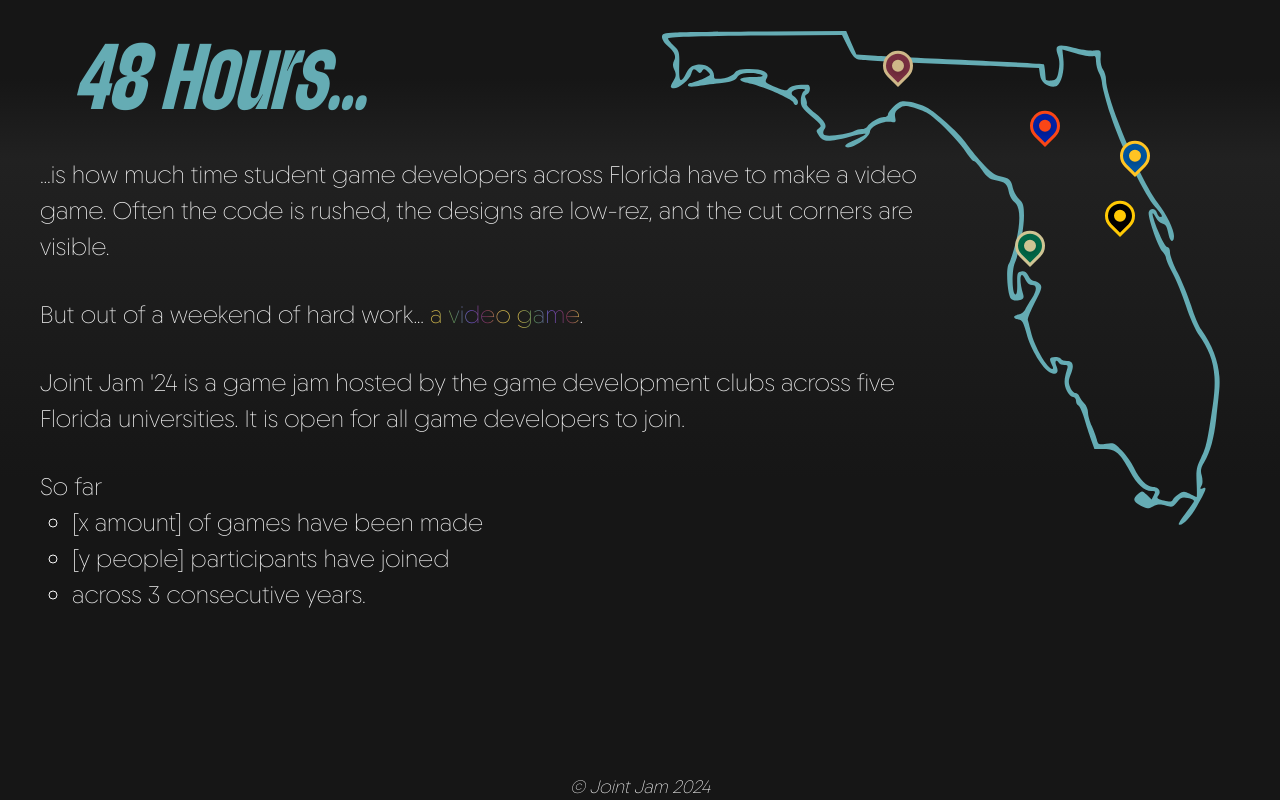
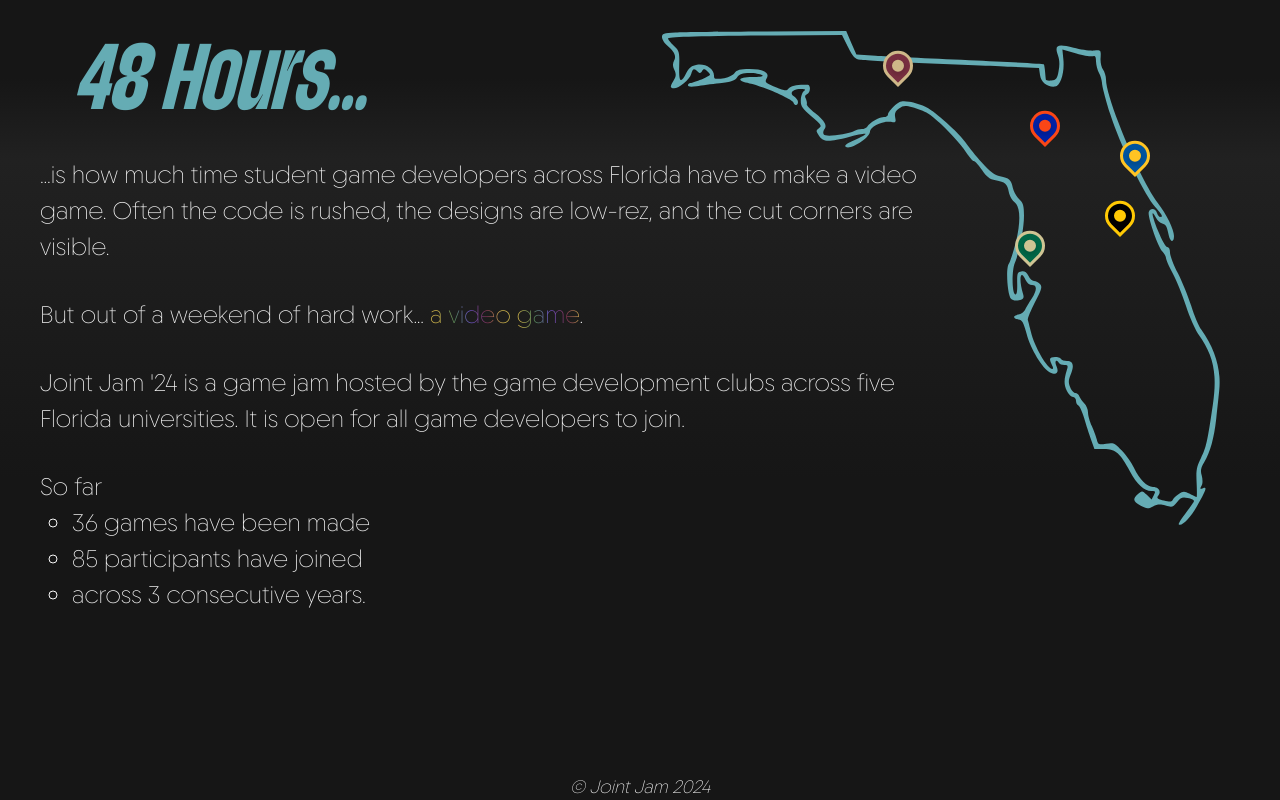
Before and after one commit to Joint-Jam/joint-jam.github.io, a React (Vite) app: page / in a window 1280 px wide. Shown: the part 641-1441 px from the top of the page. Built offline with nearby package versions, Linux system fonts and the light colour scheme; what tailwindcss-debug-screens would draw is missing.

Commit message:
Add submission information to events

```diff
--- a/src/data/Events.ts
+++ b/src/data/Events.ts
@@ -3,6 +3,13 @@ export interface Event {
     start: Date;
     end: Date;
     itchUrl: string;
+    theme: string;
+    submissions: {
+      name: string;
+      url: string;
+      logo: string;
+      authors: string[];
+    }[];
 }
 
 export const Events: Event[] = [
@@ -11,18 +18,242 @@ export const Events: Event[] = [
     start: new Date("2024-03-29T18:00"),
     end: new Date("2024-03-31T18:00"),
     itchUrl: "https://itch.io/jam/joint-jam-2024/",
+    theme: "TBA",
+    submissions: [],
   },
   {
     name: "Joint Jam 2023",
     start: new Date("2023-03-31T19:00"),
     end: new Date("2023-04-02T19:00"),
     itchUrl: "https://itch.io/jam/joint-jam-2023/",
+    theme: "You Really Shouldn't Mix Those",
+    submissions: [
+      {
+        name: "Potion Panic",
+        url: "https://siivergoid.itch.io/potion-panic",
+        logo: "https://img.itch.zone/aW1nLzExNzUyMzAzLnBuZw==/315x250%23c/mG4W%2Ft.png",
+        authors: [ "SilverGold" ],
+      },
+      {
+        name: "fEAR",
+        url: "https://happymorgan.itch.io/fear",
+        logo: "https://img.itch.zone/aW1nLzExNzU0Mzc4LnBuZw==/315x250%23c/csuVgM.png",
+        authors: [ "Mo", "TheFascistHazelnut", "Marissa Manley", "ThadMuchnok" ],
+      },
+      {
+        name: "LIT",
+        url: "https://joaqstarr.itch.io/lit",
+        logo: "https://img.itch.zone/aW1nLzExNzU1OTUwLnBuZw==/315x250%23c/TFG9Ca.png",
+        authors: [ "Joaqstarr" ],
+      },
+      {
+        name: "The Potions Predicament",
+        url: "https://shion-wild.itch.io/potionpredicament",
+        logo: "https://img.itch.zone/aW1nLzExNzUyMjQ4LnBuZw==/315x250%23c/Zq2rtw.png",
+        authors: [ "Dillon W.", "Wildgamez", "little fifth" ],
+      },
+      {
+        name: "Rock Paper - What!?",
+        url: "https://micaiaharts.itch.io/rock-paper-what",
+        logo: "https://img.itch.zone/aW1nLzExNzU2Mjg2LnBuZw==/315x250%23c/Ltw8R8.png",
+        authors: [ "MicaiahArts", "Mochithealchemest", "Pillbird" ],
+      },
+      {
+        name: "GobboVersus",
+        url: "https://ttmayor.itch.io/gobbo-versus",
+        logo: "https://img.itch.zone/aW1nLzExNzU1MTMwLnBuZw==/315x250%23c/YnpOt6.png",
+        authors: [ "ttmayor", "Joseph DeMartini", "Cole" ],
+      },
+      {
+        name: "MIX - SHOT",
+        url: "https://jchrisobeso.itch.io/uncanny-mixture",
+        logo: "https://img.itch.zone/aW1nLzExNzU2MzAzLnBuZw==/315x250%23c/0XrPqk.png",
+        authors: [ "J.ChrisObeso", "Gonderage", "David Forver", "NoeDimitri", "Kelvin285", "Rhaque20", "LeafSal", "Peter DeVita" ],
+      },
+      {
+        name: "Chimera Combat",
+        url: "https://surprisestudios.itch.io/chimera-combat",
+        logo: "https://img.itch.zone/aW1nLzExNzU1OTA5LnBuZw==/315x250%23c/w4owsC.png",
+        authors: [ "SurpriseStudios", "DStroid", "Luckyleol", "Arkiteuthis" ],
+      },
+      {
+        name: "Froggy Rain!",
+        url: "https://vi-violetrose.itch.io/froggy-rain",
+        logo: "https://img.itch.zone/aW1nLzExNzUwMjA0LnBuZw==/315x250%23c/z55sgi.png",
+        authors: [ "vi_violetrose" ],
+      },
+      {
+        name: "Caster",
+        url: "https://tau-9.itch.io/caster",
+        logo: "https://img.itch.zone/aW1nLzExNzU2NTI0LnBuZw==/315x250%23c/eXiArC.png",
+        authors: [ "Tau-9" ],
+      },
+      {
+        name: "Alic N' Ferno",
+        url: "https://tetrachroma.itch.io/alice-ferno",
+        logo: "https://img.itch.zone/aW1nLzExNzU2NDA3LnBuZw==/315x250%23c/qa1PSn.png",
+        authors: [ "Tetrachroma" ],
+      },
+      {
+        name: "AwfulMix",
+        url: "https://nick00ksus.itch.io/awfulmix",
+        logo: "https://img.itch.zone/aW1nLzExNzU1NjM4LnBuZw==/315x250%23c/7rQ6JC.png",
+        authors: [ "nick00ksus" ],
+      },
+      {
+        name: "Hell in One",
+        url: "https://apostoljane.itch.io/golf-horror",
+        logo: "https://img.itch.zone/aW1nLzExNzU2NTgyLnBuZw==/315x250%23c/gFT%2FNq.png",
+        authors: [ "Jane Apostol", "fablefox5", "FrankSilantro" ],
+      },
+      {
+        name: "The Perfect Mixture",
+        url: "https://nailujdev.itch.io/the-perfect-mixture",
+        logo: "https://img.itch.zone/aW1nLzExNzU0OTYyLnBuZw==/315x250%23c/4ukAsw.png",
+        authors: [ "NailujDev" ],
+      },
+      {
+        name: "Potion Mixup",
+        url: "https://dudemandev.itch.io/potion-mixup",
+        logo: "https://img.itch.zone/aW1nLzExNzU2NDc0LmpwZw==/315x250%23c/3s1PL4.jpg",
+        authors: [ "dudemanDev" ],
+      },
+      {
+        name: "Chef's Inferno",
+        url: "https://masterofbanks.itch.io/2023-joint-jam-temporary-place-holder",
+        logo: "https://img.itch.zone/aW1nLzExNzU1MzI1LnBuZw==/315x250%23c/UP5r0f.png",
+        authors: [ "masterofbanks", "ItsRrev", "PinkJacketKid" ],
+      },
+      {
+        name: "Special Delivery",
+        url: "https://boltactiontoaster.itch.io/special-delivery",
+        logo: "https://img.itch.zone/aW1nLzExNzU2NDkzLnBuZw==/315x250%23c/vr%2BY7u.png",
+        authors: [ "BoltActionToaster", "Yasmina1014", "Dangerous Hard", "KaydeJ" ],
+      },
+      {
+        name: "Cooking Master",
+        url: "https://infinity-n-beyond.itch.io/cooking-master",
+        logo: "https://img.itch.zone/aW1nLzExNzUxMzAxLnBuZw==/315x250%23c/6DU8aP.png",
+        authors: [ "Infinity" ],
+      },
+      {
+        name: "Color Mixing Agar",
+        url: "https://oeug99.itch.io/color-mixing-agar",
+        logo: "https://img.itch.zone/aW1nLzExNzU1MTMxLnBuZw==/315x250%23c/tMq0Y8.png",
+        authors: [ "OEUG99" ],
+      },
+    ],
   },
   {
     name: "Joint Jam 2022",
     start: new Date("2022-04-01T19:00"),
     end: new Date("2022-04-3T19:00"),
     itchUrl: "https://itch.io/jam/florida-joint-jam",
+    theme: "Gotcha!",
+    submissions: [
+      {
+        name: "Real Girls",
+        url: "https://noedimitri.itch.io/real-girls",
+        logo: "https://img.itch.zone/aW1nLzg1NzM0OTEucG5n/315x250%23c/1hRiHe.png",
+        authors: [ "NoeDimitri", "ReHollow06", "J.ChrisObeso", "Kelvin285", "Gonderage", "Peter DeVita" ],
+      },
+      {
+        name: "blue collar bandit",
+        url: "https://tygutowski.itch.io/blue-collar-bandit",
+        logo: "https://img.itch.zone/aW1nLzg1NzI2NTMucG5n/315x250%23c/byIoid.png",
+        authors: [ "tygutowski" ],
+      },
+      {
+        name: "Fool's Robinhood",
+        url: "https://robozero.itch.io/fools-robinhood",
+        logo: "https://img.itch.zone/aW1nLzg1NzI3NzIucG5n/315x250%23c/KQ5%2B0y.png",
+        authors: [ "RoboZero", "fablefox5", "freehalleatus" ],
+      },
+      {
+        name: "Corsair Confiscation - The Professionals",
+        url: "https://dstroid.itch.io/corsair-confiscation",
+        logo: "https://img.itch.zone/aW1nLzg1NzM2MjIucG5n/315x250%23c/dLEUxV.png",
+        authors: [ "DStroid", "Pairjax", "BPerezGameDev", "Peyton Paul", "JacknCheese" ],
+      },
+      {
+        name: "Mystic Isles",
+        url: "https://happymorgan.itch.io/mystic-isles",
+        logo: "https://img.itch.zone/aW1nLzg1NzA4MjMucG5n/315x250%23c/JYaCKl.png",
+        authors: [ "Mo" ],
+      },
+      {
+        name: "Plunder",
+        url: "https://nickrocky213.itch.io/plunder",
+        logo: "https://img.itch.zone/aW1nLzg1NzI4OTgucG5n/315x250%23c/lAhZoX.png",
+        authors: [ "nickrocky213" ],
+      },
+      {
+        name: "Vacto",
+        url: "https://cobaltkat.itch.io/vacto",
+        logo: "https://img.itch.zone/aW1nLzg1NzIyMDAucG5n/315x250%23c/m9Senw.png",
+        authors: [ "cobaltkat", "Jonny Haldas" ],
+      },
+      {
+        name: "\"Just Catch The Player.\"",
+        url: "https://hyuneb50.itch.io/just-catch-the-player",
+        logo: "https://img.itch.zone/aW1nLzg1NzMzNTgucG5n/315x250%23c/1xJNkZ.png",
+        authors: [ "hyuneb50", "Alex Issa", "hi5aj", "Iden Yance" ],
+      },
+      {
+        name: "Untitled Dating Sim by Campfire Studios",
+        url: "https://scarlett-samurai.itch.io/untitleddatingsim",
+        logo: "https://img.itch.zone/aW1nLzg1NzQzMDQuanBn/315x250%23c/mEarZe.jpg",
+        authors: [ "Scarlett Samurai" ],
+      },
+      {
+        name: "Scrap Tractor",
+        url: "https://ultraskull.itch.io/ukrainianscraptractor",
+        logo: "https://img.itch.zone/aW1nLzg1NzAzNjkucG5n/315x250%23c/XFS7X4.png",
+        authors: [ "UltraSkull1000" ],
+      },
+      {
+        name: "Hack and Cash",
+        url: "https://timothyanthony.itch.io/hack-and-cash",
+        logo: "https://img.itch.zone/aW1nLzg1NzIzMjkucG5n/315x250%23c/ylusC3.png",
+        authors: [ "Waterkite" ],
+      },
+      {
+        name: "GOTCHA MAZE",
+        url: "https://jerdan1980.itch.io/gotcha-maze",
+        logo: "https://img.itch.zone/aW1nLzg1NzIwNzIucG5n/315x250%23c/vgAsGo.png",
+        authors: [ "jerdan1980", "AlenJames", "Apo11oAdAstra" ],
+      },
+      {
+        name: "Chicken Nabber",
+        url: "https://acehomie.itch.io/chicken-nabber",
+        logo: "https://img.itch.zone/aW1nLzg1NzE1MDIucG5n/315x250%23c/9CJ5Fr.png",
+        authors: [ "Acehomie", "anc_xo" ],
+      },
+      {
+        name: "Clown Town",
+        url: "https://croissanttoes.itch.io/clown-town",
+        logo: "https://img.itch.zone/aW1nLzg1NzI1OTEucG5n/315x250%23c/Lyk3qs.png",
+        authors: [ "CroissantToes" ],
+      },
+      {
+        name: "Five Nights at the Student Center",
+        url: "https://momoisgoodforhealth.itch.io/five-nights-at-the-student-center",
+        logo: "https://img.itch.zone/aW1nLzg1NzI5ODIucG5n/315x250%23c/PEo3Rj.png",
+        authors: [ "momoisgoodforhealth" ],
+      },
+      {
+        name: "Night at the Memeseum!",
+        url: "https://teamgg.itch.io/night-at-the-memeseum",
+        logo: "https://img.itch.zone/aW1nLzg1Njg5ODUucG5n/315x250%23c/%2F%2FQoFx.png",
+        authors: [ "teamgg", "Owen1Campbell", "Luckyleol", "ArshnoorSingh", "aj1396", "bayanthebear" ],
+      },
+      {
+        name: "Concurrent Sentences",
+        url: "https://ratkev23.itch.io/concurrent-sentences",
+        logo: "https://img.itch.zone/aW1nLzg1NzI5MDAucG5n/315x250%23c/CVkrKA.png",
+        authors: [ "RatKev23" ],
+      },
+    ],
   },
 ];
 
--- a/src/pages/HomePage.tsx
+++ b/src/pages/HomePage.tsx
@@ -1,5 +1,6 @@
 import { Countdown } from "@website/components/Countdown";
 import { FloridaMap } from "@website/components/FloridaMap";
+import { Events } from "@website/data/Events";
 
 import styles from "./HomePage.module.scss";
 
@@ -17,9 +18,9 @@ export const HomePage = () => {
           <p>Joint Jam '24 is a game jam hosted by the game development clubs across five Florida universities. It is open for all game developers to join.</p>
           <p>So far</p>
           <ul>
-            <li>[x amount] of games have been made</li>
-            <li>[y people] participants have joined</li>
-            <li>across 3 consecutive years.</li>
+            <li>{Events.reduce((accumulator, event) => accumulator + event.submissions.length, 0)} games have been made</li>
+            <li>{Events.reduce((accumulator, event) => accumulator + event.submissions.reduce((acc, submission) => acc + submission.authors.length, 0), 0)} participants have joined</li>
+            <li>across {Events.length} consecutive years.</li>
           </ul>
         </div>
         <div className={styles.right}>
```
